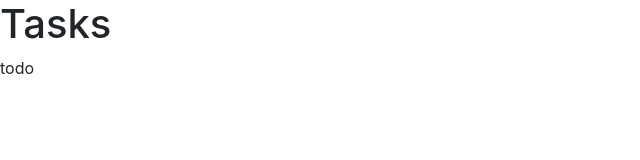
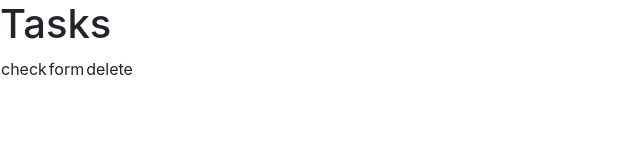
Before and after one commit to MofuMofu2/vue2-cypress-sandbox, a Vue app: page /active in a window 1280 px wide. Shown: the top 160 px of the page, without its empty margins (0-640 px from the left). Built offline with nearby package versions, Linux system fonts and the light colour scheme.

Commit message:
feature: #14 テーブル行要素追加

```diff
--- a/src/components/TodoList.vue
+++ b/src/components/TodoList.vue
@@ -1,5 +1,13 @@
 <template>
-  <div id="todo-list">todo</div>
+  <div id="todo-list">
+    <table>
+      <tr>
+        <td>check</td>
+        <td>form</td>
+        <td>delete</td>
+      </tr>
+    </table>
+  </div>
 </template>
 <script lang="ts">
 import Vue from "vue";
```
Also changed, not shown: 1 other file (tests, documents, lock files or other folders).
